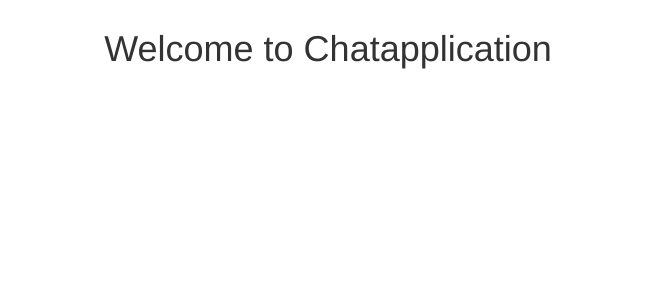
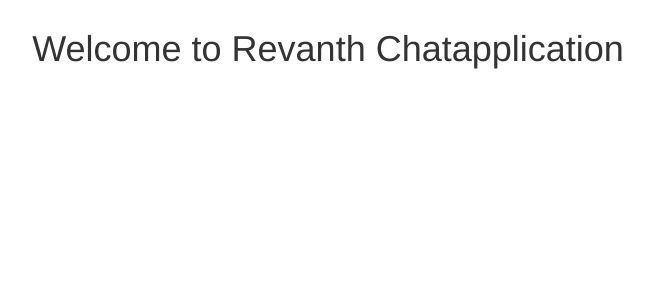
Before and after one commit to parepallirevanth/MultiDocker-Devops, a Django app: page / in a window 1280 px wide. Shown: the part 51-351 px from the top of the page, without its empty margins (312-965 px from the left). Run offline with Django 3.2, Linux system fonts and the light colour scheme; some libraries are stand-ins or nearby versions.

Commit message:
Update index.html

```diff
--- a/Chatapplication/chatapp/templates/index.html
+++ b/Chatapplication/chatapp/templates/index.html
@@ -108,7 +108,7 @@
       </script>
     </body>
     {% else %}
-    <center><h1>Welcome to Chatapplication</h1></center>
+    <center><h1>Welcome to Revanth Chatapplication</h1></center>
     {% endif %}
     {% endblock %}
   </div>
```
